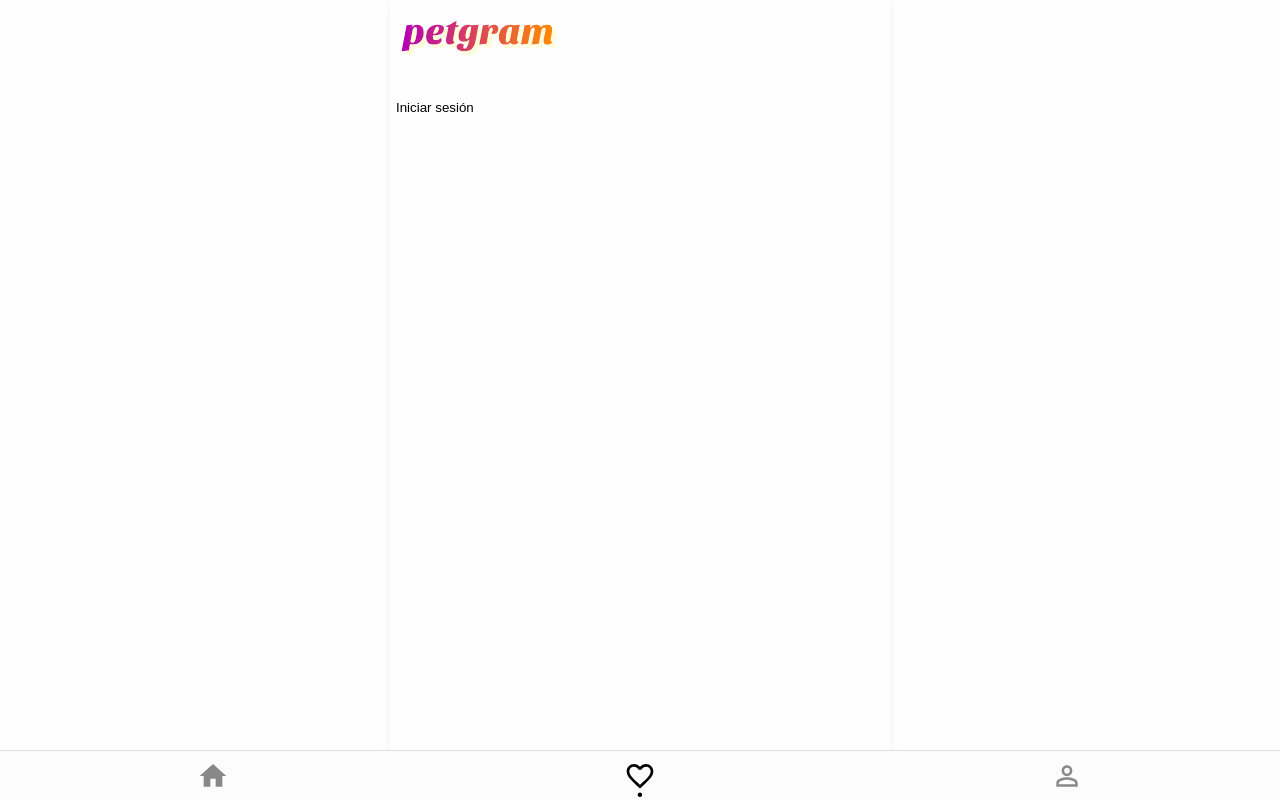
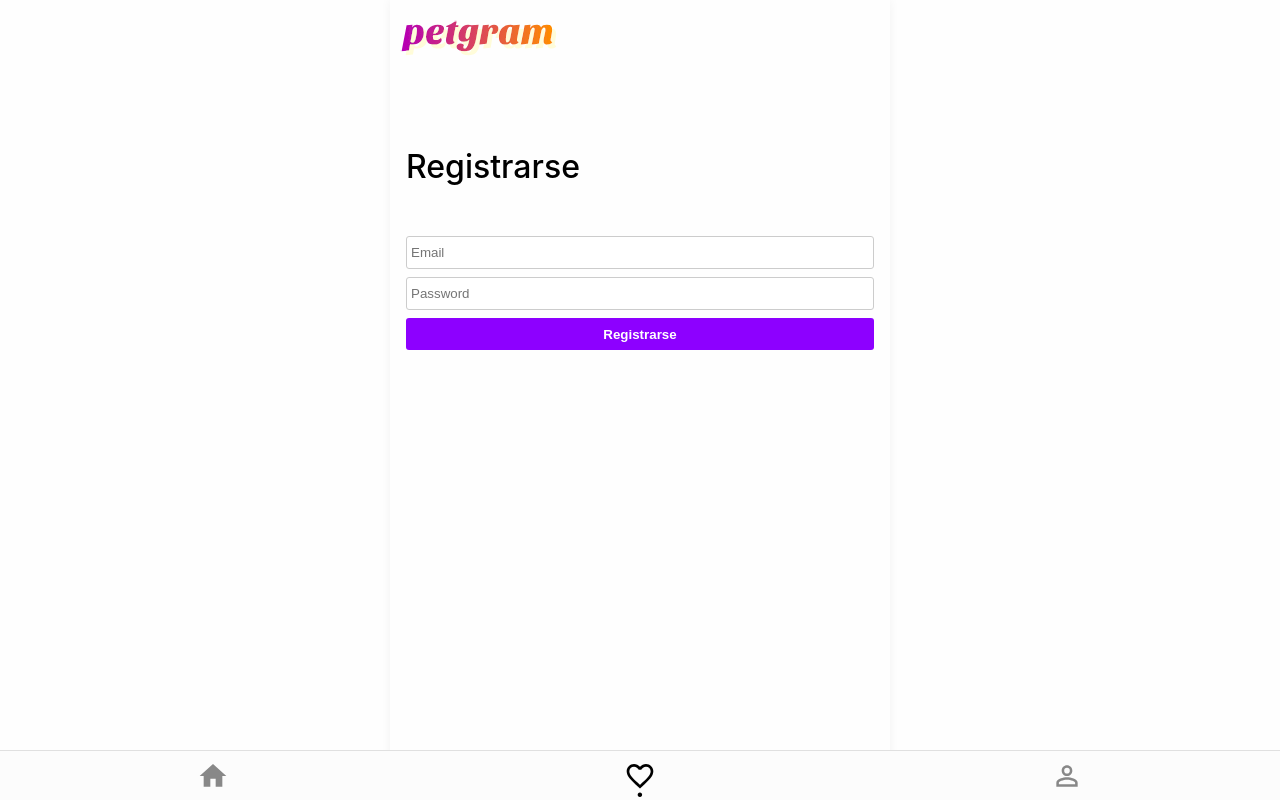
Before and after one commit to andres-mestra/react-avanzado-platzi, a React app: page /favs in a window 1280 px wide. Built offline with nearby package versions, Linux system fonts and the light colour scheme.

Commit message:
Formulario de registro

```diff
--- /dev/null
+++ b/src/components/UserForm/index.js
@@ -0,0 +1,36 @@
+import { useForm } from '../../hooks/useForm'
+import { Button, Form, Input, Section, Title } from './styles'
+
+export const UserForm = ({ onSubmit, title }) => {
+  const [values, handleChange] = useForm({
+    email: '',
+    password: '',
+  })
+
+  const { email, password } = values
+
+  return (
+    <Section>
+      <Title>{title}</Title>
+      <Form onSubmit={onSubmit}>
+        <Input
+          name="email"
+          placeholder="Email"
+          type="email"
+          required
+          value={email}
+          onChange={handleChange}
+        />
+        <Input
+          name="password"
+          placeholder="Password"
+          type="password"
+          required
+          value={password}
+          onChange={handleChange}
+        />
+        <Button type="submit">{title}</Button>
+      </Form>
+    </Section>
+  )
+}
--- /dev/null
+++ b/src/components/UserForm/styles.js
@@ -0,0 +1,34 @@
+import styled from 'styled-components'
+
+export const Section = styled.section`
+  padding: 16px;
+`
+
+export const Form = styled.form`
+  padding: 16px 0;
+`
+export const Input = styled.input`
+  border: 1px solid #ccc;
+  border-radius: 3px;
+  margin-bottom: 8px;
+  padding: 8px 4px;
+  display: block;
+  width: 100%;
+`
+
+export const Button = styled.button`
+  background: #8d00ff;
+  border-radius: 3px;
+  color: #fff;
+  display: block;
+  font-weight: 700;
+  text-align: center;
+  height: 32px;
+  width: 100%;
+`
+
+export const Title = styled.h2`
+  font-size: 32px;
+  font-weight: 500;
+  padding: 8px 0;
+`
--- /dev/null
+++ b/src/hooks/useForm.js
@@ -0,0 +1,21 @@
+import { useState } from 'react'
+
+/***
+ * Retorna el valor de una caja de texto
+ *  ***/
+export const useForm = (initialState = {}) => {
+  const [values, setValues] = useState(initialState)
+
+  const reset = () => {
+    setValues(initialState)
+  }
+
+  const handleInputChange = ({ target }) => {
+    setValues({
+      ...values,
+      [target.name]: target.value,
+    })
+  }
+
+  return [values, handleInputChange, reset]
+}
--- a/src/pages/NotRegisteredUser.js
+++ b/src/pages/NotRegisteredUser.js
@@ -1,11 +1,8 @@
 import { useAuthContext } from '../hooks/useAuthContext'
+import { UserForm } from '../components/UserForm'
 
 export const NoRegisteredUser = () => {
   const { isAuth, activateAuth } = useAuthContext()
 
-  return (
-    <form onSubmit={activateAuth}>
-      <button type="submit">Iniciar sesión</button>
-    </form>
-  )
+  return <UserForm onSubmit={activateAuth} title="Registrarse" />
 }
```
